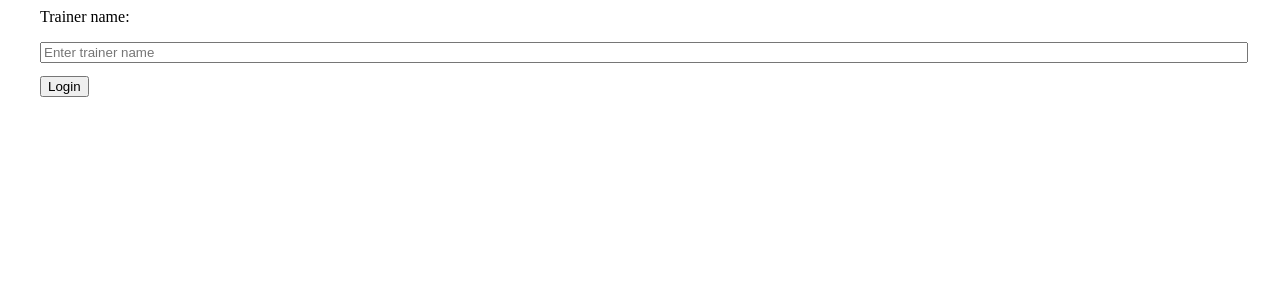
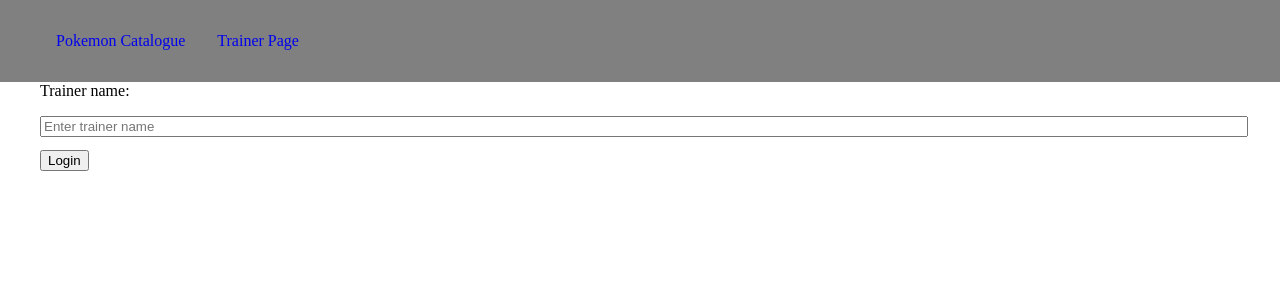
Before and after one commit to mikkoluukko/pokemon-trainer, an Angular app: page /login in a window 1280 px wide. Shown: the top 300 px of the page. Built offline with nearby package versions, Linux system fonts and the light colour scheme.

Commit message:
Feat: Add basic navbar

```diff
--- a/src/app/app-routing.module.ts
+++ b/src/app/app-routing.module.ts
@@ -24,7 +24,7 @@ const routes: Routes = [
     path: 'pokemon/:name',
     component: PokemonDetailComponent,
     canActivate: [ SessionGuard ]
-  }
+  },
   // {
   //   path: '*',
   //   component: NotFoundComponent
--- a/src/app/app.component.html
+++ b/src/app/app.component.html
@@ -1 +1,2 @@
+<app-navbar></app-navbar>
 <router-outlet></router-outlet>
--- a/src/app/app.module.ts
+++ b/src/app/app.module.ts
@@ -10,6 +10,7 @@ import { LoginComponent } from './components/login/login.component';
 import { CatalogueComponent } from './components/catalogue/catalogue.component';
 import { PokemonDetailComponent } from './components/pokemon-detail/pokemon-detail.component';
 import { PokemonProfileHeaderComponent } from './components/pokemon-detail/pokemon-profile-header.component';
+import { NavbarComponent } from './components/navbar/navbar.component';
 
 
 @NgModule({
@@ -17,6 +18,7 @@ import { PokemonProfileHeaderComponent } from './components/pokemon-detail/pokem
     AppComponent,
     AppContainerComponent,
     LoginComponent,
+    NavbarComponent,
     CatalogueComponent,
     PokemonDetailComponent,
     PokemonProfileHeaderComponent
--- /dev/null
+++ b/src/app/components/navbar/navbar.component.html
@@ -0,0 +1,10 @@
+<nav>
+  <ul>
+    <li>
+      <a routerLink="/pokemon">Pokemon Catalogue</a>
+    </li>
+    <li>
+      <a routerLink="/trainer">Trainer Page</a>
+    </li>
+  </ul>
+</nav>
--- /dev/null
+++ b/src/app/components/navbar/navbar.component.scss
@@ -0,0 +1,16 @@
+nav {
+  position: sticky;
+  top: 0;
+  background-color: gray;
+}
+
+nav, ul {
+  display: flex;
+  list-style-type: none;
+}
+
+li a {
+  text-decoration: none;
+  display: block;
+  padding: 1em;
+}
--- a/src/styles.scss
+++ b/src/styles.scss
@@ -1 +1,3 @@
-/* You can add global styles to this file, and also import other style files */
+body {
+  margin: 0;
+}
```
Also changed, not shown: src/app/components/navbar/navbar.component.ts (added, +10 -0 lines), src/app/shared/components/container/container.component.ts (line endings or trailing spaces).
